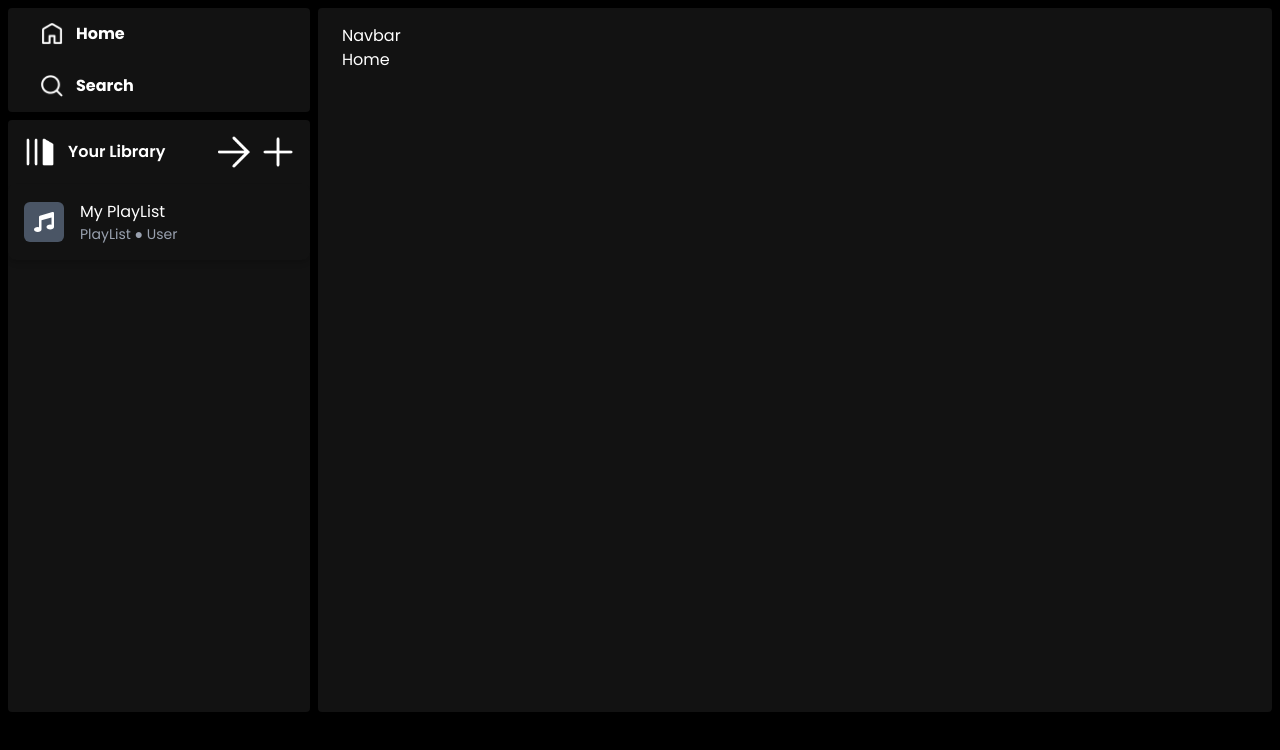
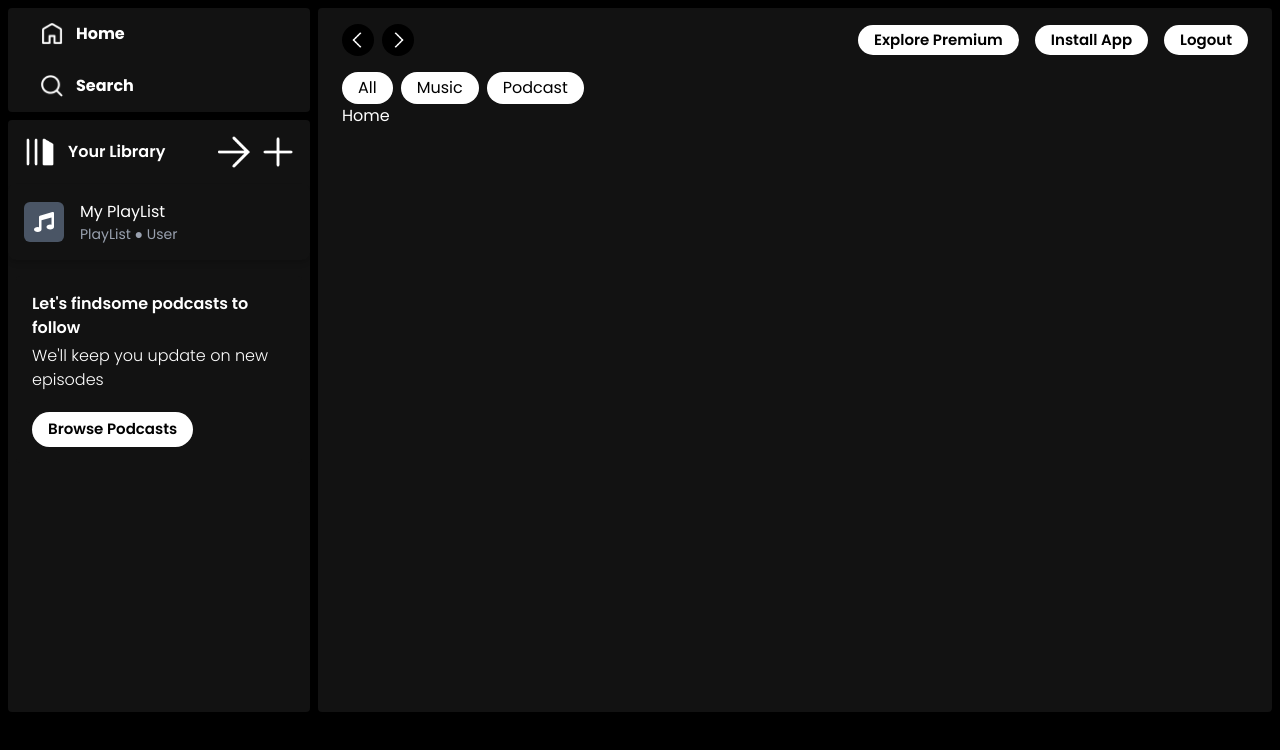
Before and after one commit to dubeyshubham108/tunewave-music-streaming-platform, a React (Vite) app in the folder frontend/: page / in a window 1280 px wide. Shown: the top 750 px of the page. Built offline with nearby package versions, Linux system fonts and the light colour scheme.

Commit message:
added Sidebar, Navbar functionality

```diff
--- a/frontend/src/assets/components/Navbar.tsx
+++ b/frontend/src/assets/components/Navbar.tsx
@@ -1,5 +1,60 @@
+import { useNavigate } from "react-router-dom";
+
 const Navbar = () => {
-    return <div>Navbar</div>
+    const navigate = useNavigate();
+    return (
+        <>
+        <div className="w-full flex justify-between items-center font-semibold">
+                <div className="flex items-center gap-2">
+                    <img src="/left_arrow.png"
+                        className="w-8 bg-black p-2 rounded-2xl cursor-pointer"
+                        onClick={() => navigate(-1)}
+                        alt=""
+                    />
+
+                    <img src="/right_arrow.png"
+                        className="w-8 bg-black p-2 rounded-2xl cursor-pointer"
+                        onClick={() => navigate(+1)}
+                        alt=""
+                    />
+                </div>
+
+                <div className="flex items-center gap-4">
+                    <p className="px-4 py-1 bg-white text-black cursor-pointer text-[15px] rounded-full hidden md:block">
+                        Explore Premium
+                    </p>
+
+                    <p className="px-4 py-1 bg-white text-black cursor-pointer text-[15px] rounded-full hidden md:block">
+                        Install App
+                    </p>
+
+                    <p className="px-4 py-1 bg-white text-black cursor-pointer text-[15px] rounded-full">
+                        Logout
+                    </p>
+                </div>
+            </div>
+
+            <div className="flex items-center gap-2 mt-4">
+                <p className="bg-white text-black px-4 py-1 rounded-2xl cursor-pointer">
+                    All
+                </p>
+
+                <p className="bg-white text-black px-4 py-1 rounded-2xl cursor-pointer hidden md:block">
+                    Music
+                </p>
+
+                <p className="bg-white text-black px-4 py-1 rounded-2xl cursor-pointer hidden md:block">
+                    Podcast
+                </p>
+
+                <p className="bg-white text-black px-4 py-1 rounded-2xl cursor-pointer md:hidden"
+                    onClick={() => navigate("/playlist")}>
+                    Playlist
+                </p>
+
+            </div>
+    </>
+    )
 };
 
 export default Navbar;
--- a/frontend/src/assets/components/Sidebar.tsx
+++ b/frontend/src/assets/components/Sidebar.tsx
@@ -34,6 +34,14 @@ const Sidebar = () => {
                 <div onClick={() => navigate("/playlist")}>
                     <PlayListCard />
                 </div>
+
+                <div className="p-4 m-2 bg-[#121212] rounded font-semibold flex flex-col items-start gap-1 pl-4 mt-4">
+                    <h1>Let's findsome podcasts to follow</h1>
+                    <p className="font-light">We'll keep you update on new episodes</p>
+                    <button className="px-4 py-1.5 bg-white text-black cursor-pointer text-[15px] rounded-full mt-4">
+                        Browse Podcasts
+                    </button>
+                </div>
             </div>
         </div>
     )
```
